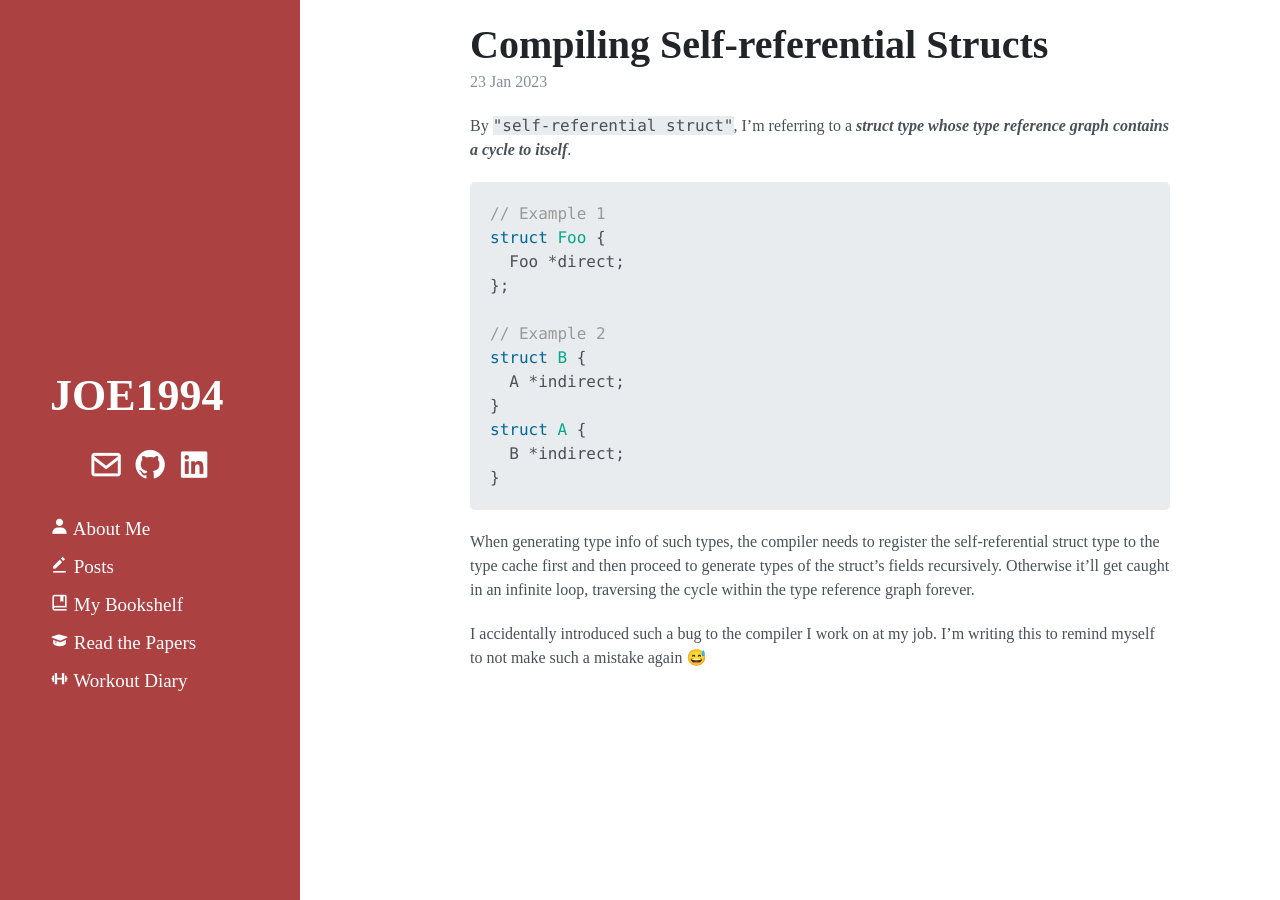
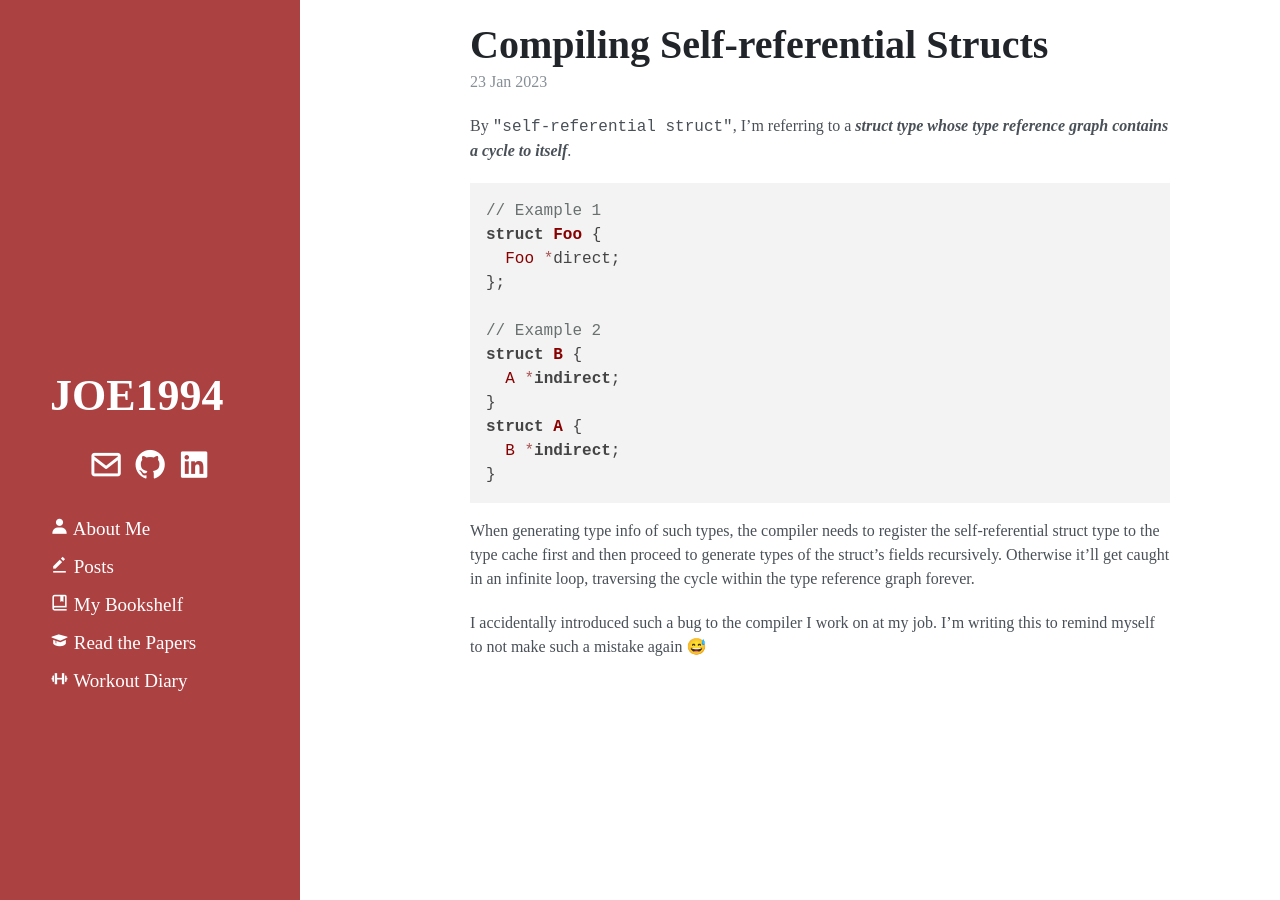
Before and after one commit to JOE1994/JOE1994.github.io, a Jekyll site: the page built from _posts/2023-01-23-compile-referential-structs.md, in a window 1280 px wide. Built offline with Jekyll 4.4.1, drawn with Linux system fonts in a browser that asks for light colours; some web fonts are replaced; comment, search, counter and statistics services are not loaded.

Commit message:
Add syntax highlighting from highlight.js
* Got rid of the Jekyll theme's code rendering css.
* Apply highlight.js . Code looks neat in blog posts!

```diff
--- a/_includes/head.html
+++ b/_includes/head.html
@@ -19,6 +19,12 @@
       <link rel="stylesheet" href="/assets/css/submit_diary.css">
     {% endif %}
 
+    <!-- Syntax Highlighting from `highlight.js` -->
+    <link rel="stylesheet"
+      href="//cdnjs.cloudflare.com/ajax/libs/highlight.js/11.7.0/styles/default.min.css">
+    <script src="//cdnjs.cloudflare.com/ajax/libs/highlight.js/11.7.0/highlight.min.js"></script>
+    <script>hljs.highlightAll();</script>
+
     <link rel="apple-touch-icon" sizes="180x180" href="/assets/image/apple-touch-icon.png">
     <link rel="icon" type="image/png" sizes="32x32" href="/assets/image/favicon-32x32.png">
     <link rel="icon" type="image/png" sizes="16x16" href="/assets/image/favicon-16x16.png">
--- a/assets/css/hyde/_sass/_code.scss
+++ /dev/null
@@ -1,58 +0,0 @@
-// Code
-//
-// Inline and block-level code snippets. Includes tweaks to syntax highlighted
-// snippets from Pygments/Rouge and Gist embeds.
-
-code,
-pre {
-  font-family: var(--code-font);
-}
-
-code {
-  background-color: var(--code-bg);
-}
-
-pre {
-  display: block;
-  margin-top: 0;
-  margin-bottom: var(--spacer-3);
-  overflow: auto;
-}
-
-.highlight {
-  padding: var(--spacer);
-  margin-bottom: var(--spacer);
-  background-color: var(--code-bg);
-  border-radius: var(--border-radius);
-
-  pre {
-    margin-bottom: 0;
-  }
-
-  // Triple backticks (code fencing) doubles the .highlight elements
-  .highlight {
-    padding: 0;
-  }
-}
-
-.rouge-table {
-  margin-bottom: 0;
-  font-size: 100%;
-
-  &,
-  td,
-  th {
-    border: 0;
-  }
-
-  .gutter {
-    vertical-align: top;
-    user-select: none;
-    opacity: .25;
-  }
-}
-
-// Gist via GitHub Pages
-.gist .markdown-body {
-  padding: 15px !important;
-}
--- a/assets/css/hyde/_sass/_variables.scss
+++ b/assets/css/hyde/_sass/_variables.scss
@@ -46,10 +46,6 @@
   --border-color: var(--gray-300);
   --border-radius: .25rem;
 
-  --code-font: SFMono-Regular, Menlo, Monaco, Consolas, "Liberation Mono", "Courier New", monospace;
-  --code-color: var(--grape);
-  --code-bg: var(--gray-200);
-
   --spacer: 1rem;
   --spacer-2: calc(var(--spacer) * 1.5);
   --spacer-3: calc(var(--spacer) * 3);
--- a/assets/css/hyde/styles.scss
+++ b/assets/css/hyde/styles.scss
@@ -21,7 +21,6 @@
 @import "base";
 @import "type";
 @import "syntax";
-@import "code";
 @import "layout";
 @import "masthead";
 @import "posts";
```
Also changed, not shown: README.md.
